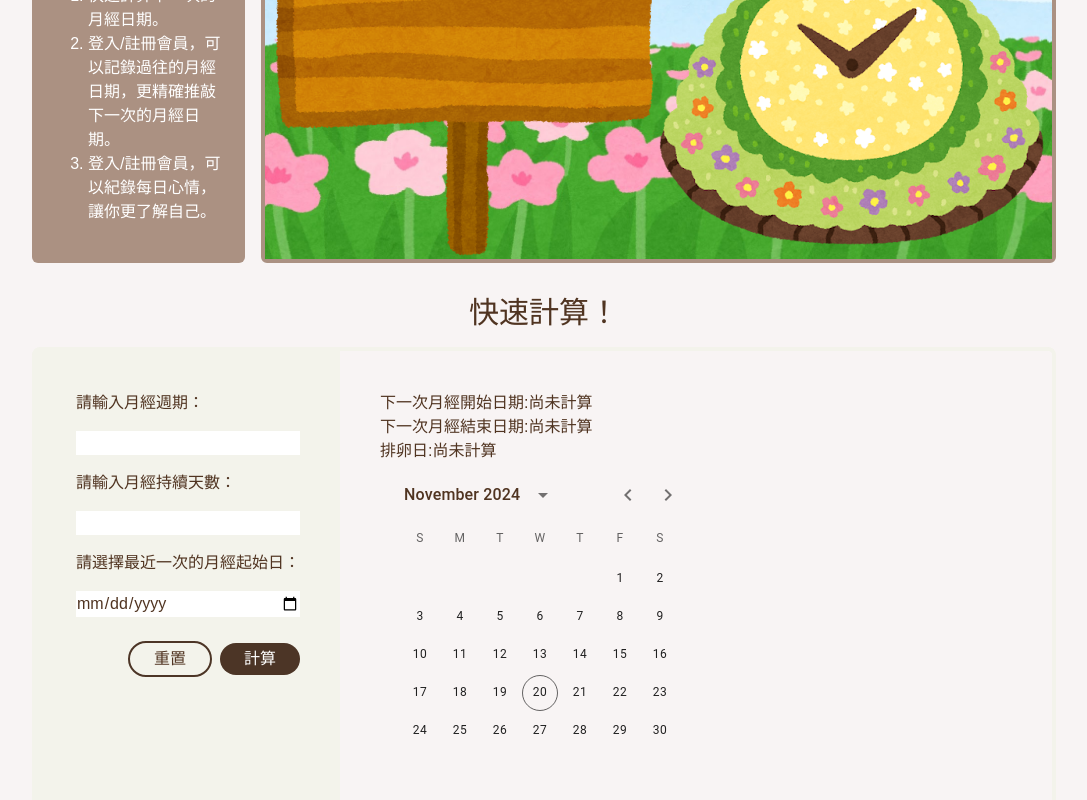
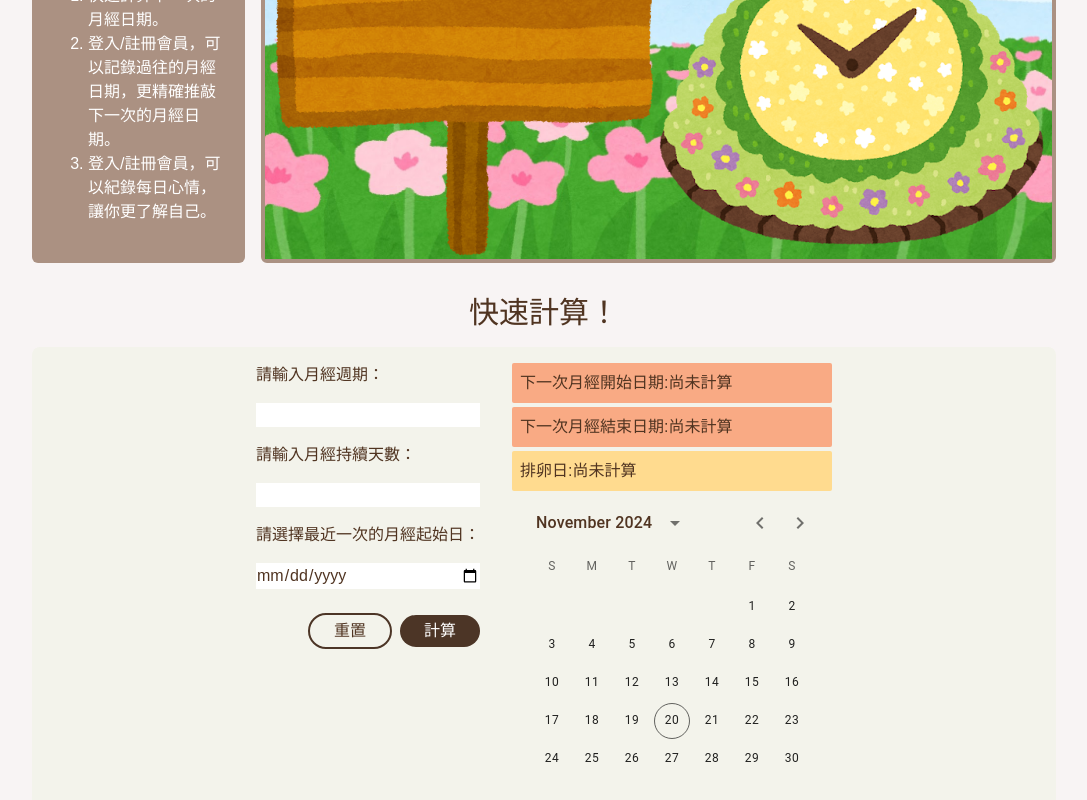
Before and after one commit to ninitsai1103/period-calculator, a Next.js app: page / in a window 1280 px wide. Shown: the part 284-1084 px from the top of the page, without its empty margins (96-1183 px from the left). Built offline with nearby package versions, Linux system fonts and the light colour scheme.

Commit message:
fix: fix RWD design for quickCalutator

```diff
--- a/src/components/index/quickCalculator.tsx
+++ b/src/components/index/quickCalculator.tsx
@@ -59,8 +59,8 @@ export default function QuickCalculator(): JSX.Element {
   return (
     <>
       <h1 className="text-center text-3xl mb-4">快速計算！</h1>
-      <div className="flex lg:flex-row flex-col border-4 rounded-lg border-[#F3F3EB]">
-        <div className="bg-[#F3F3EB] border-1 border-[#F3F3EB] p-10">
+      <div className="flex lg:flex-row lg:justify-center flex-col rounded-lg bg-[#F3F3EB]">
+        <div className="p-4">
           <form
             className="flex flex-col gap-4 mb-4"
             onSubmit={handleSubmit(onSubmit)}
@@ -122,14 +122,14 @@ export default function QuickCalculator(): JSX.Element {
             </div>
           </form>
         </div>
-        <div className="p-10">
-          <div>
+        <div className="p-4">
+          <div className="mb-1 p-2 bg-[#fe814ba2] rounded-sm">
             下一次月經開始日期:{result.nextPeriodFirstDate ? result.nextPeriodFirstDate : "尚未計算"}
           </div>
-          <div>
+          <div className="mb-1 p-2 bg-[#fe814ba2] rounded-sm">
             下一次月經結束日期:{result.nextPeriodEndDate ? result.nextPeriodEndDate : "尚未計算"}
           </div>
-          <div>
+          <div className="p-2 bg-[#FFDB8F] rounded-sm">
             排卵日:{result.ovulationDate ? result.ovulationDate : "尚未計算"}
           </div>
           <Calendar result={result}/>
```
